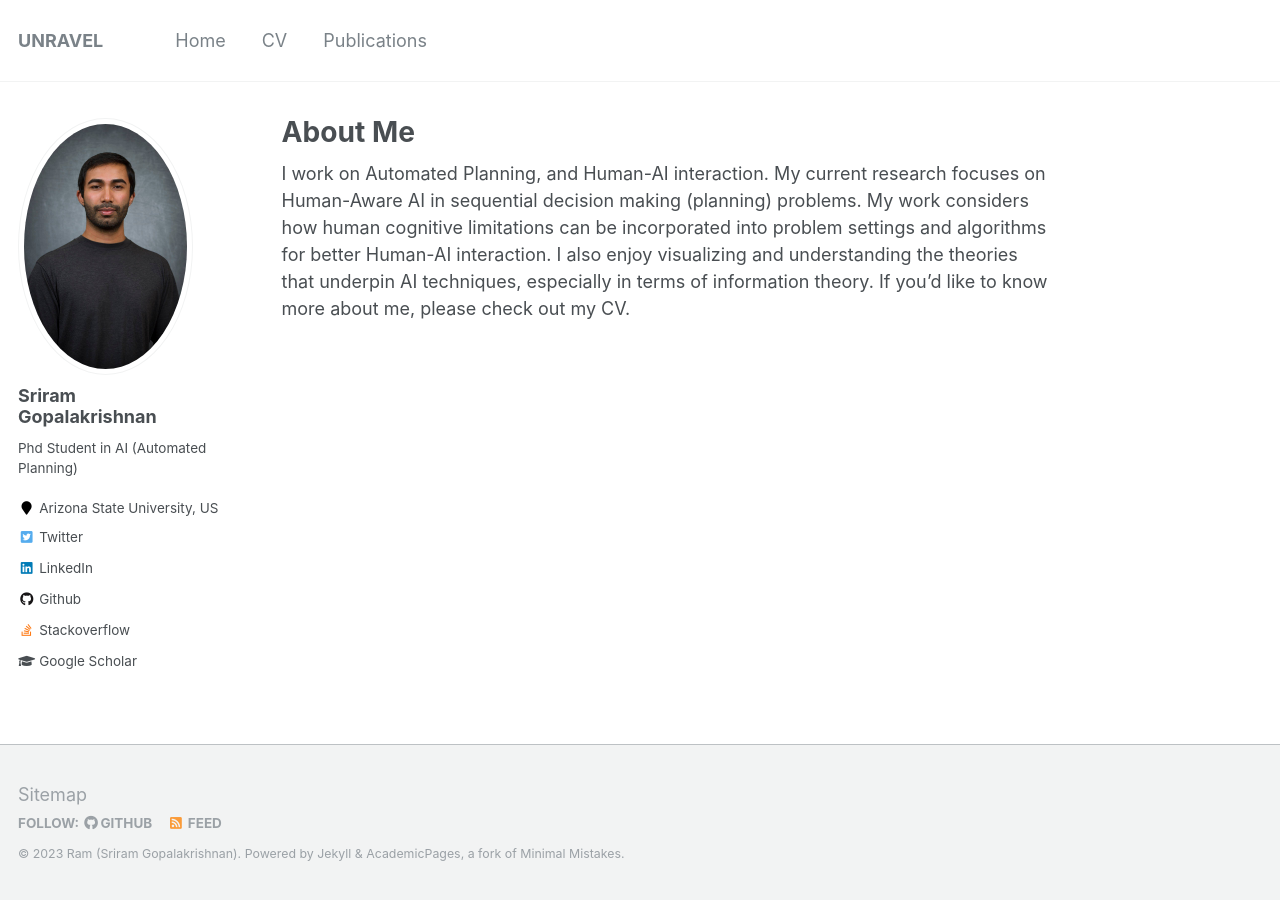
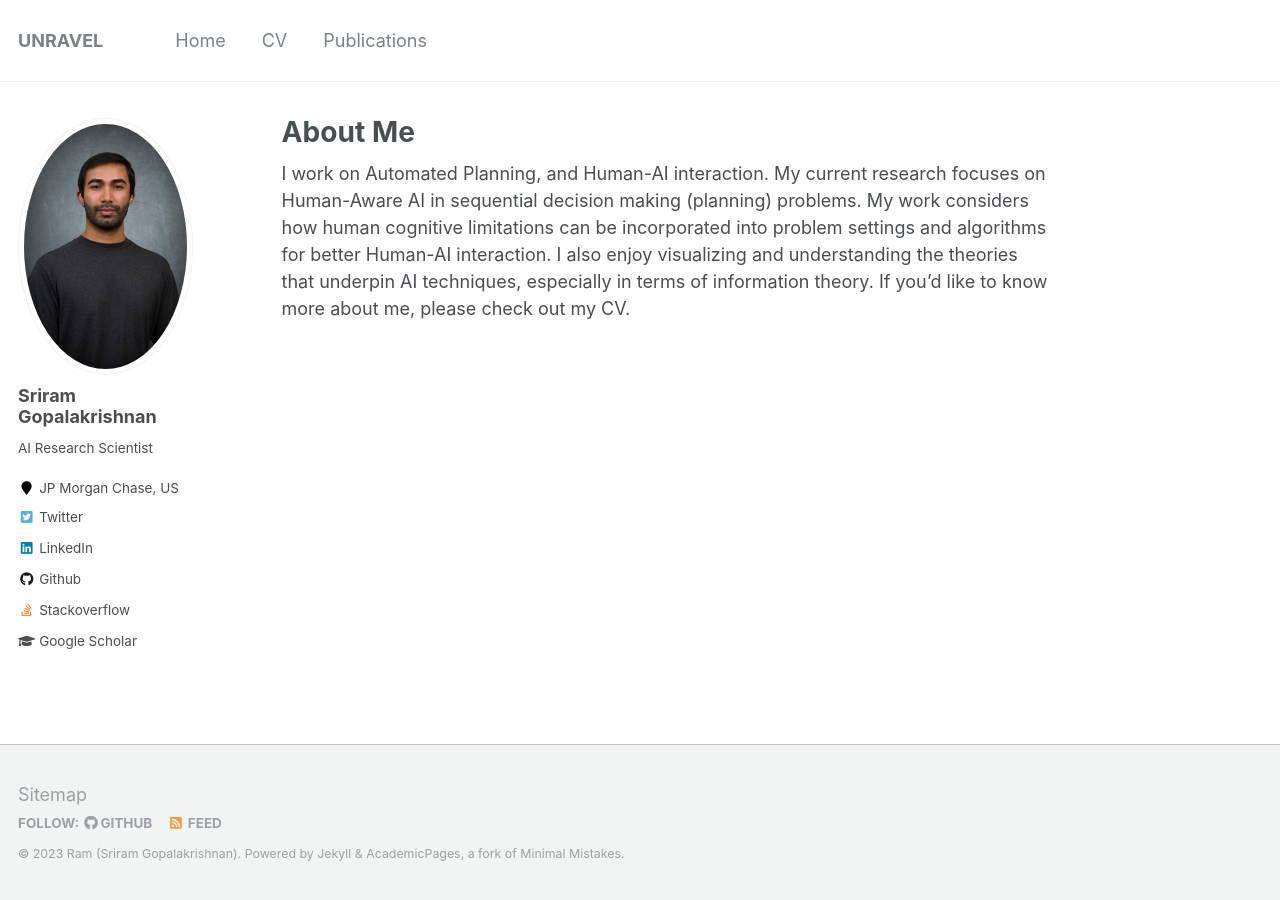
Before and after one commit to marirsg2/Sriram_Unravel, a Jekyll site: the page built from _pages/about.md, in a window 1280 px wide. Built offline with Jekyll 4.4.1, drawn with Linux system fonts in a browser that asks for light colours.

Commit message:
Update _config.yml

```diff
--- a/_config.yml
+++ b/_config.yml
@@ -82,8 +82,8 @@ analytics:
 author:
   name             : "Sriram Gopalakrishnan"
   avatar           : "Sriram_profilePic.jpg"
-  bio              : "Phd Student in AI (Automated Planning)"
-  location         : "Arizona State University, US"
+  bio              : "AI Research Scientist"
+  location         : "JP Morgan Chase, US"
   employer         :
   pubmed           : #"https://marirsg2.github.io/Sriram_Unravel/"
   googlescholar    : "https://scholar.google.com/citations?user=So86Wl4AAAAJ&hl=en"
```
